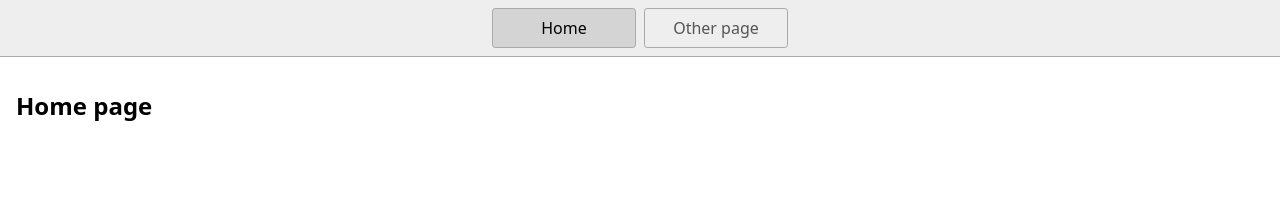
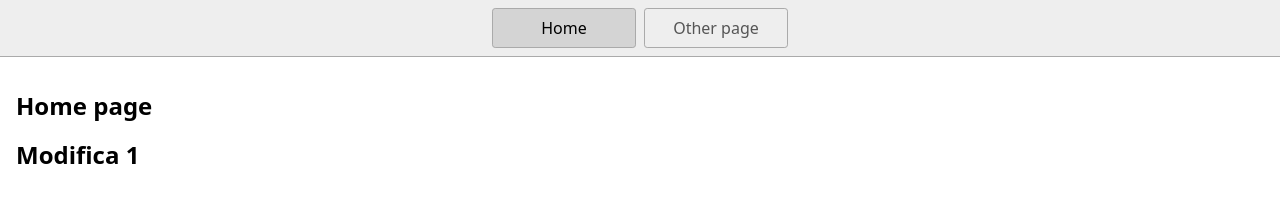
Before and after one commit to acostaRossi/esercitazione-a-gruppi, a plain HTML site: page index.html in a window 1280 px wide. Drawn offline with Linux system fonts and the light colour scheme.

Commit message:
1 file modified

```diff
--- a/index.html
+++ b/index.html
@@ -18,6 +18,8 @@
     </nav>
     <main>
       <h1>Home page</h1>
+
+      <h1>Modifica 1</h1>
     </main>
   </body>
 </html>
```
